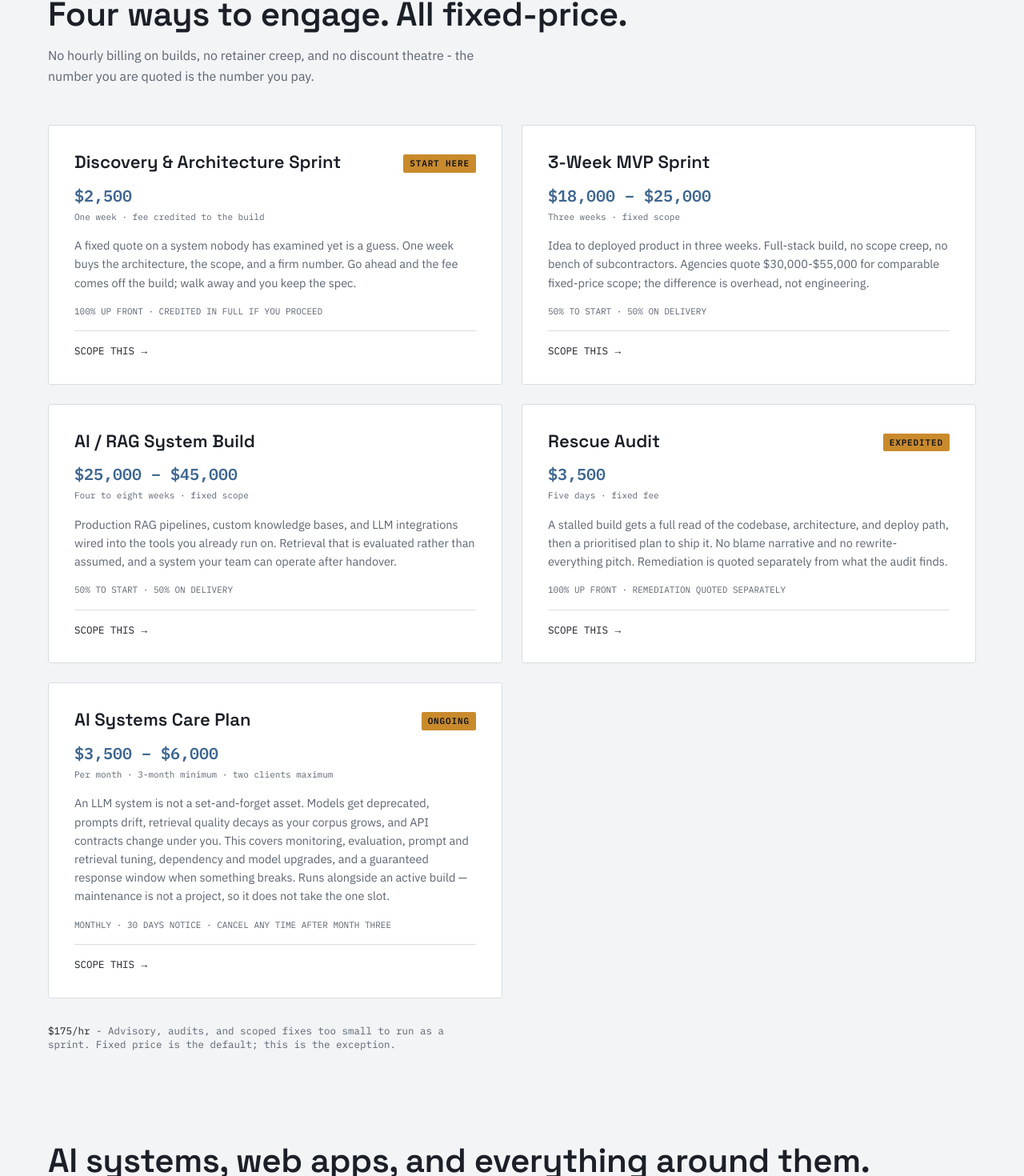
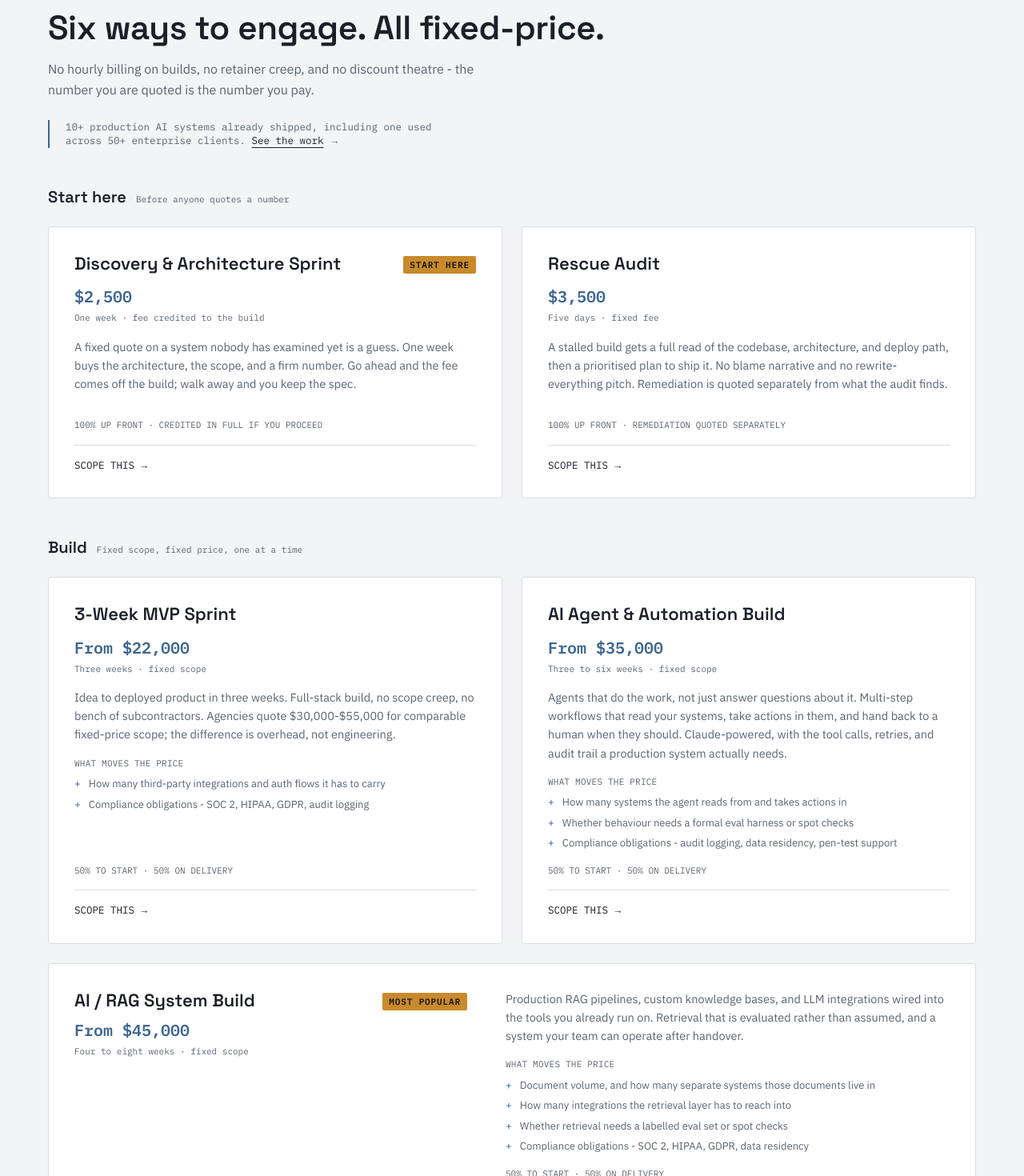
Before and after one commit to DDharma/websyncr_live, a Next.js app: page / in a window 1280 px wide. Shown: the part 1742-3212 px from the top of the page at 80% size. Built offline with nearby package versions, Linux system fonts and the light colour scheme.

Commit message:
Few More content are added

```diff
--- a/src/app/page.tsx
+++ b/src/app/page.tsx
@@ -11,6 +11,7 @@ import { EngagementModel } from '@/components/sections/EngagementModel';
 import { Offers } from '@/components/sections/Offers';
 import { Capabilities } from '@/components/sections/Capabilities';
 import { Work } from '@/components/sections/Work';
+import { Testimonials } from '@/components/sections/Testimonials';
 import { Process } from '@/components/sections/Process';
 import { About } from '@/components/sections/About';
 import { Faq } from '@/components/sections/Faq';
@@ -38,6 +39,7 @@ export default function HomePage() {
         <Offers />
         <Capabilities />
         <Work />
+        <Testimonials />
         <Process />
         <About />
         <Faq />
--- a/src/components/StructuredData.tsx
+++ b/src/components/StructuredData.tsx
@@ -1,6 +1,6 @@
 /**
  * JSON-LD graph: studio, founder, engagements, services, and FAQ.
- * A fixed fee has no upper bound, so maxPrice falls back to minPrice, not 0.
+ * "From $X" is open-ended, so it emits minPrice alone; a flat fee repeats it as maxPrice.
  */
 
 import { site, founder, links } from '@/lib/site';
@@ -12,6 +12,7 @@ export function StructuredData() {
       Number(m[1]!.replace(/,/g, '')),
     );
     const min = money[0] ?? 0;
+    if (/^from/i.test(price.trim())) return { min, max: undefined };
     return { min, max: money[1] ?? min };
   };
 
@@ -27,7 +28,7 @@ export function StructuredData() {
         email: site.email,
         description: site.description,
         slogan: 'Fixed scope. Fixed price. Shipped.',
-        priceRange: '$2,500–$45,000',
+        priceRange: '$2,500–$45,000+',
         image: `${site.url}/og.png`,
         areaServed: 'Worldwide',
         address: {
@@ -59,7 +60,7 @@ export function StructuredData() {
                 '@type': monthly ? 'UnitPriceSpecification' : 'PriceSpecification',
                 priceCurrency: 'USD',
                 minPrice: min,
-                maxPrice: max,
+                ...(max === undefined ? {} : { maxPrice: max }),
                 ...(monthly ? { unitCode: 'MON', billingIncrement: 1 } : {}),
               },
               url: `${site.url}/#offers`,
--- a/src/components/sections/Offers.tsx
+++ b/src/components/sections/Offers.tsx
@@ -1,57 +1,129 @@
 /**
- * Four fixed-price engagements in two columns, not three: a price range at
- * 20px mono is wider than a third of the sheet once card padding is subtracted.
+ * Six fixed-price engagements, clustered by job so the eye reads three decisions.
+ * A group's trailing card goes full width when the count is odd, leaving no gap.
  */
 
 import { Section, SectionHeading } from '@/components/ui/Section';
 import { Sheet } from '@/components/ui/Sheet';
-import { offers, hourlyRate } from '@/content/content';
+import { offers, offerGroups, offersProof, hourlyRate } from '@/content/content';
 import { links, externalLinkProps } from '@/lib/site';
+
+const TAG =
+  'shrink-0 rounded-tag bg-amber px-2 py-0.75 font-mono text-mxs tracking-nav font-semibold text-void uppercase';
+
+const groupedOffers = (id: (typeof offerGroups)[number]['id']) =>
+  offers.filter((offer) => offer.group === id);
 
 export function Offers() {
   return (
     <Section id="offers">
       <SectionHeading id="offers-heading" className="mb-4">
-        Four ways to engage. All fixed-price.
+        Six ways to engage. All fixed-price.
       </SectionHeading>
-      <p className="mb-12 max-w-[60ch] text-body text-muted">
+      <p className="mb-6 max-w-[60ch] text-body text-muted">
         No hourly billing on builds, no retainer creep, and no discount theatre - the number you are
         quoted is the number you pay.
       </p>
 
-      <ul className="grid list-none grid-cols-1 gap-6 md:grid-cols-2">
-        {offers.map((offer) => (
-          <Sheet as="li" key={offer.num} interactive className="flex flex-col gap-4 p-8">
-            <div className="flex items-start justify-between gap-3">
-              <h3 className="text-h3 font-display text-ink">{offer.name}</h3>
-              {offer.tag ? (
-                <span className="mt-1 shrink-0 rounded-tag bg-amber px-2 py-0.75 font-mono text-mxs tracking-nav font-semibold text-void uppercase">
-                  {offer.tag}
-                </span>
-              ) : null}
+      <p className="mb-12 max-w-[68ch] border-l-2 border-blueprint pl-5 font-mono text-mmd text-muted">
+        {offersProof}{' '}
+        <a
+          href="#work"
+          className="text-ink underline underline-offset-4 hover:text-blueprint motion-safe:transition-tint"
+        >
+          See the work
+        </a>
+        <span aria-hidden="true"> →</span>
+      </p>
+
+      {offerGroups.map((group) => (
+        <section key={group.id} aria-labelledby={`offers-${group.id}`} className="mb-12 last:mb-0">
+          <div className="mb-6 flex flex-wrap items-baseline gap-x-3 gap-y-1">
+            <h3 id={`offers-${group.id}`} className="text-h4 font-display text-ink">
+              {group.title}
+            </h3>
+            <span className="font-mono text-mxs text-muted">{group.note}</span>
           </div>
 
-            <div>
+          <ul className="grid list-none grid-cols-1 gap-6 md:grid-cols-2">
+            {groupedOffers(group.id).map((offer, i, list) => {
+              const wide = list.length % 2 === 1 && i === list.length - 1;
+
+              return (
+                <Sheet
+                  as="li"
+                  key={offer.num}
+                  interactive
+                  className={`p-8 ${wide ? 'md:col-span-2' : ''}`}
+                >
+                  <div
+                    className={
+                      wide
+                        ? 'flex flex-wrap items-start gap-x-12 gap-y-5'
+                        : 'flex h-full flex-col gap-4'
+                    }
+                  >
+                    <div className={wide ? 'min-w-0 flex-[1_1_20rem]' : 'contents'}>
+                      <div className="flex items-start justify-between gap-3">
+                        <h4 className="text-h3 font-display text-ink">{offer.name}</h4>
+                        {offer.tag ? <span className={`mt-1 ${TAG}`}>{offer.tag}</span> : null}
+                      </div>
+
+                      <div className={wide ? 'mt-3' : ''}>
                         <p className="font-mono text-price text-blueprint">{offer.price}</p>
                         <p className="mt-1.5 font-mono text-mxs text-muted">{offer.meta}</p>
                       </div>
+                    </div>
 
-            <p className="flex-1 text-card text-muted">{offer.description}</p>
+                    <div className={wide ? 'min-w-0 flex-[1_1_24rem]' : 'contents'}>
+                      <p className="text-card text-muted">{offer.description}</p>
 
-            <p className="font-mono text-mxs text-muted uppercase">{offer.terms}</p>
+                      {offer.drivers ? (
+                        <div className={wide ? 'mt-4' : 'flex-1'}>
+                          <p className="mb-2 font-mono text-mxs tracking-meta text-muted uppercase">
+                            What moves the price
+                          </p>
+                          <ul className="m-0 list-none p-0">
+                            {offer.drivers.map((driver) => (
+                              <li
+                                key={driver}
+                                className="mb-1.5 flex gap-2.5 text-mini text-muted last:mb-0"
+                              >
+                                <span aria-hidden="true" className="text-blueprint">
+                                  +
+                                </span>
+                                {driver}
+                              </li>
+                            ))}
+                          </ul>
+                        </div>
+                      ) : (
+                        <div className={wide ? '' : 'flex-1'} />
+                      )}
+
+                      <p className={`font-mono text-mxs text-muted uppercase ${wide ? 'mt-4' : ''}`}>
+                        {offer.terms}
+                      </p>
 
                       <a
                         href={links.calendly}
                         {...externalLinkProps}
-              className="flex items-center gap-1.5 border-t border-rule pt-4 font-mono text-mmd text-ink uppercase no-underline hover:text-blueprint motion-safe:transition-tint"
+                        className={`flex items-center gap-1.5 border-t border-rule pt-4 font-mono text-mmd text-ink uppercase no-underline hover:text-blueprint motion-safe:transition-tint ${
+                          wide ? 'mt-4' : ''
+                        }`}
                       >
                         Scope this
                         <span aria-hidden="true">→</span>
                         <span className="sr-only">{offer.name}, book a discovery call</span>
                       </a>
+                    </div>
+                  </div>
                 </Sheet>
+              );
+            })}
+          </ul>
+        </section>
       ))}
-      </ul>
 
       <p className="mt-8 max-w-[68ch] font-mono text-mmd text-muted">
         <span className="text-ink">{hourlyRate.rate}</span> - {hourlyRate.note}
--- a/src/content/content.ts
+++ b/src/content/content.ts
@@ -14,7 +14,7 @@ export const stats: readonly Stat[] = [
   },
   {
     value: '90%',
-    label: 'Faster hiring on the AI platform he built for 50+ enterprise clients',
+    label: 'Reduction in time-to-hire, on the AI platform he built for 50+ enterprise clients',
   },
   { value: '95+', label: 'Lighthouse performance on delivery - including this page' },
 ];
@@ -46,15 +46,28 @@ export const engagementModel = {
   ],
 } as const;
 
+export type OfferGroupId = 'start' | 'build' | 'sustain';
+
 export type Offer = {
   num: string;
   name: string;
   price: string;
   meta: string;
   tag: string | null;
+  group: OfferGroupId;
   description: string;
+  drivers?: readonly string[];
   terms: string;
 };
+
+export const offerGroups: readonly { id: OfferGroupId; title: string; note: string }[] = [
+  { id: 'start', title: 'Start here', note: 'Before anyone quotes a number' },
+  { id: 'build', title: 'Build', note: 'Fixed scope, fixed price, one at a time' },
+  { id: 'sustain', title: 'Keep it running', note: 'After it ships' },
+];
+
+export const offersProof =
+  '10+ production AI systems already shipped, including one used across 50+ enterprise clients.';
 
 export const offers: readonly Offer[] = [
   {
@@ -63,46 +76,77 @@ export const offers: readonly Offer[] = [
     price: '$2,500',
     meta: 'One week · fee credited to the build',
     tag: 'Start here',
+    group: 'start',
     description:
       'A fixed quote on a system nobody has examined yet is a guess. One week buys the architecture, the scope, and a firm number. Go ahead and the fee comes off the build; walk away and you keep the spec.',
     terms: '100% up front · credited in full if you proceed',
   },
   {
     num: '02',
-    name: '3-Week MVP Sprint',
-    price: '$18,000 – $25,000',
-    meta: 'Three weeks · fixed scope',
-    tag: null,
-    description:
-      'Idea to deployed product in three weeks. Full-stack build, no scope creep, no bench of subcontractors. Agencies quote $30,000-$55,000 for comparable fixed-price scope; the difference is overhead, not engineering.',
-    terms: '50% to start · 50% on delivery',
-  },
-  {
-    num: '03',
-    name: 'AI / RAG System Build',
-    price: '$25,000 – $45,000',
-    meta: 'Four to eight weeks · fixed scope',
-    tag: null,
-    description:
-      'Production RAG pipelines, custom knowledge bases, and LLM integrations wired into the tools you already run on. Retrieval that is evaluated rather than assumed, and a system your team can operate after handover.',
-    terms: '50% to start · 50% on delivery',
-  },
-  {
-    num: '04',
     name: 'Rescue Audit',
     price: '$3,500',
     meta: 'Five days · fixed fee',
-    tag: 'Expedited',
+    tag: null,
+    group: 'start',
     description:
       'A stalled build gets a full read of the codebase, architecture, and deploy path, then a prioritised plan to ship it. No blame narrative and no rewrite-everything pitch. Remediation is quoted separately from what the audit finds.',
     terms: '100% up front · remediation quoted separately',
   },
   {
+    num: '03',
+    name: '3-Week MVP Sprint',
+    price: 'From $22,000',
+    meta: 'Three weeks · fixed scope',
+    tag: null,
+    group: 'build',
+    description:
+      'Idea to deployed product in three weeks. Full-stack build, no scope creep, no bench of subcontractors. Agencies quote $30,000-$55,000 for comparable fixed-price scope; the difference is overhead, not engineering.',
+    drivers: [
+      'How many third-party integrations and auth flows it has to carry',
+      'Compliance obligations - SOC 2, HIPAA, GDPR, audit logging',
+    ],
+    terms: '50% to start · 50% on delivery',
+  },
+  {
+    num: '04',
+    name: 'AI Agent & Automation Build',
+    price: 'From $35,000',
+    meta: 'Three to six weeks · fixed scope',
+    tag: null,
+    group: 'build',
+    description:
+      'Agents that do the work, not just answer questions about it. Multi-step workflows that read your systems, take actions in them, and hand back to a human when they should. Claude-powered, with the tool calls, retries, and audit trail a production system actually needs.',
+    drivers: [
+      'How many systems the agent reads from and takes actions in',
+      'Whether behaviour needs a formal eval harness or spot checks',
+      'Compliance obligations - audit logging, data residency, pen-test support',
+    ],
+    terms: '50% to start · 50% on delivery',
+  },
+  {
     num: '05',
+    name: 'AI / RAG System Build',
+    price: 'From $45,000',
+    meta: 'Four to eight weeks · fixed scope',
+    tag: 'Most popular',
+    group: 'build',
+    description:
+      'Production RAG pipelines, custom knowledge bases, and LLM integrations wired into the tools you already run on. Retrieval that is evaluated rather than assumed, and a system your team can operate after handover.',
+    drivers: [
+      'Document volume, and how many separate systems those documents live in',
+      'How many integrations the retrieval layer has to reach into',
+      'Whether retrieval needs a labelled eval set or spot checks',
+      'Compliance obligations - SOC 2, HIPAA, GDPR, data residency',
+    ],
+    terms: '50% to start · 50% on delivery',
+  },
+  {
+    num: '06',
     name: 'AI Systems Care Plan',
     price: '$3,500 – $6,000',
     meta: 'Per month · 3-month minimum · two clients maximum',
     tag: 'Ongoing',
+    group: 'sustain',
     description:
       'An LLM system is not a set-and-forget asset. Models get deprecated, prompts drift, retrieval quality decays as your corpus grows, and API contracts change under you. This covers monitoring, evaluation, prompt and retrieval tuning, dependency and model upgrades, and a guaranteed response window when something breaks. Runs alongside an active build — maintenance is not a project, so it does not take the one slot.',
     terms: 'Monthly · 30 days notice · cancel any time after month three',
@@ -110,7 +154,7 @@ export const offers: readonly Offer[] = [
 ];
 
 export const hourlyRate = {
-  rate: '$175/hr',
+  rate: '$225/hr',
   note: 'Advisory, audits, and scoped fixes too small to run as a sprint. Fixed price is the default; this is the exception.',
 } as const;
 
@@ -161,7 +205,7 @@ export const capabilities: readonly Capability[] = [
   },
 ];
 
-export type CaseStudy = { title: string; meta: string; description: string };
+export type CaseStudy = { title: string; meta: string; description: string; href?: string };
 
 export const independentWork: readonly CaseStudy[] = [
   {
@@ -169,12 +213,14 @@ export const independentWork: readonly CaseStudy[] = [
     meta: 'Confidential Client',
     description:
       'Vendor, customer, and delivery-partner apps on one platform - full CRM, automated WhatsApp ordering, and an automated finance dashboard.',
+    href: '/case-studies/food-delivery-marketplace/',
   },
   {
     title: 'Omnichannel Hardware Commerce System',
     meta: 'Confidential Client',
     description:
       'A unified admin platform running in-store POS/kiosk and online ordering, plus a customer-facing mobile app.',
+    href: '/case-studies/omnichannel-commerce/',
   },
 ];
 
@@ -183,25 +229,33 @@ export const enterpriseWork: readonly CaseStudy[] = [
     title: 'EMB Talent Platform',
     meta: 'Technical Lead / Architect',
     description:
-      'AI hiring platform used across 50+ enterprise clients - 90% faster hiring, $6.8M+ in enterprise pipeline generated.',
+      'AI hiring platform used across 50+ enterprise clients. Cut time-to-hire by 90% against their previous process, and generated $6.8M+ in enterprise pipeline.',
+    href: '/case-studies/emb-talent-platform/',
   },
   {
     title: 'AI Requirements / BRD Generator',
     meta: 'Technical Lead / Architect',
     description: 'RAG-based spec generation that cut client onboarding time by 60%.',
+    href: '/case-studies/brd-generator/',
   },
   {
     title: 'Autonomous AI Dev Agent',
     meta: 'Confidential · In Production',
     description:
       'Agentic pipeline that codes, tests, deploys, and resolves feedback automatically from Jira and Slack.',
+    href: '/case-studies/autonomous-dev-agent/',
   },
   {
     title: 'Artha CRM & Project Management Suite',
     meta: 'Technical Lead / Architect',
     description: 'Multi-tenant CRM managing $5M+ in active deals.',
+    href: '/case-studies/artha-crm/',
   },
 ];
+
+export type Testimonial = { quote: string; name: string; title: string; company: string };
+
+export const testimonials: readonly Testimonial[] = [];
 
 export type AdditionalSystem = { title: string; description: string };
 
@@ -262,7 +316,7 @@ export const faqs: readonly Faq[] = [
   {
     question: 'How much does it cost to build an AI or RAG system?',
     answer:
-      'Here, $25,000 to $45,000 for a production RAG system, and $18,000 to $25,000 for a three-week full-stack MVP. For comparison, agencies quote $55,000 to $90,000 for a production RAG build and $30,000 to $55,000 for a fixed-price MVP. The gap is overhead rather than engineering: there is no account manager, no project manager, and no bench between you and the person writing the code.',
+      'Here, from $45,000 for a production RAG system, and from $22,000 for a three-week full-stack MVP. For comparison, agencies quote $55,000 to $90,000 for a production RAG build and $30,000 to $55,000 for a fixed-price MVP. The gap is overhead rather than engineering: there is no account manager, no project manager, and no bench between you and the person writing the code.',
   },
   {
     question: 'Who do you work with?',
@@ -298,6 +352,11 @@ export const faqs: readonly Faq[] = [
     question: 'Do you sign NDAs?',
     answer:
       'Yes, always, before any project details change hands. Most of my independent client work is confidential for exactly this reason.',
+  },
+  {
+    question: 'Where does my data live during an AI build, and what happens to it afterwards?',
+    answer:
+      'The build runs in my environment while it is being written, then the whole system - application, vector store, embeddings, keys, and deploy pipeline - is migrated into your cloud account at handover, and it runs there from that point on. Your data is never used to train or fine-tune a model, and nothing is shared with any other client. Any working copy on my side is destroyed once handover is signed off, and I will confirm that in writing. If your compliance position requires the build to happen inside your perimeter from day one rather than at handover, that is doable - raise it in the discovery sprint, because it changes the architecture and the number.',
   },
   {
     question: 'What happens after the sprint ends?',
```
Also changed, not shown: src/components/sections/Testimonials.tsx (added, +38 -0 lines), src/components/sections/Work.tsx (+12 -2 lines). Lines whose indentation alone changed are shown as unchanged.
